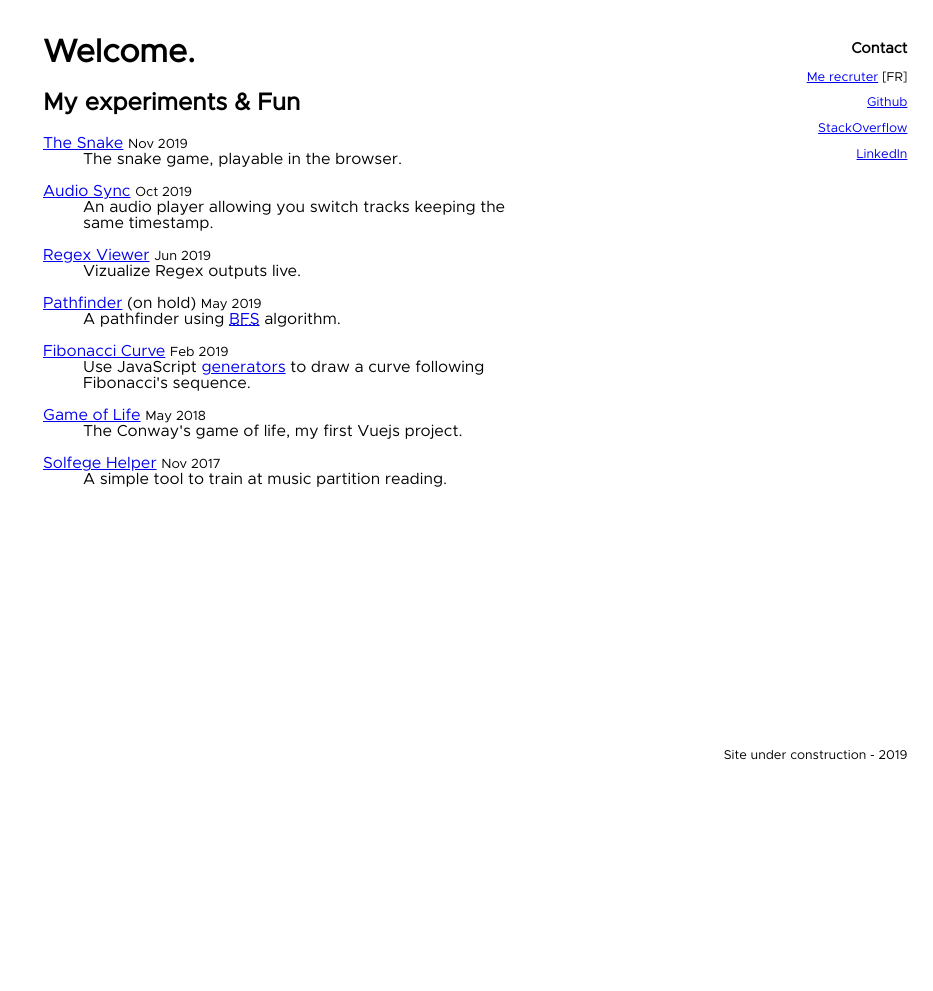
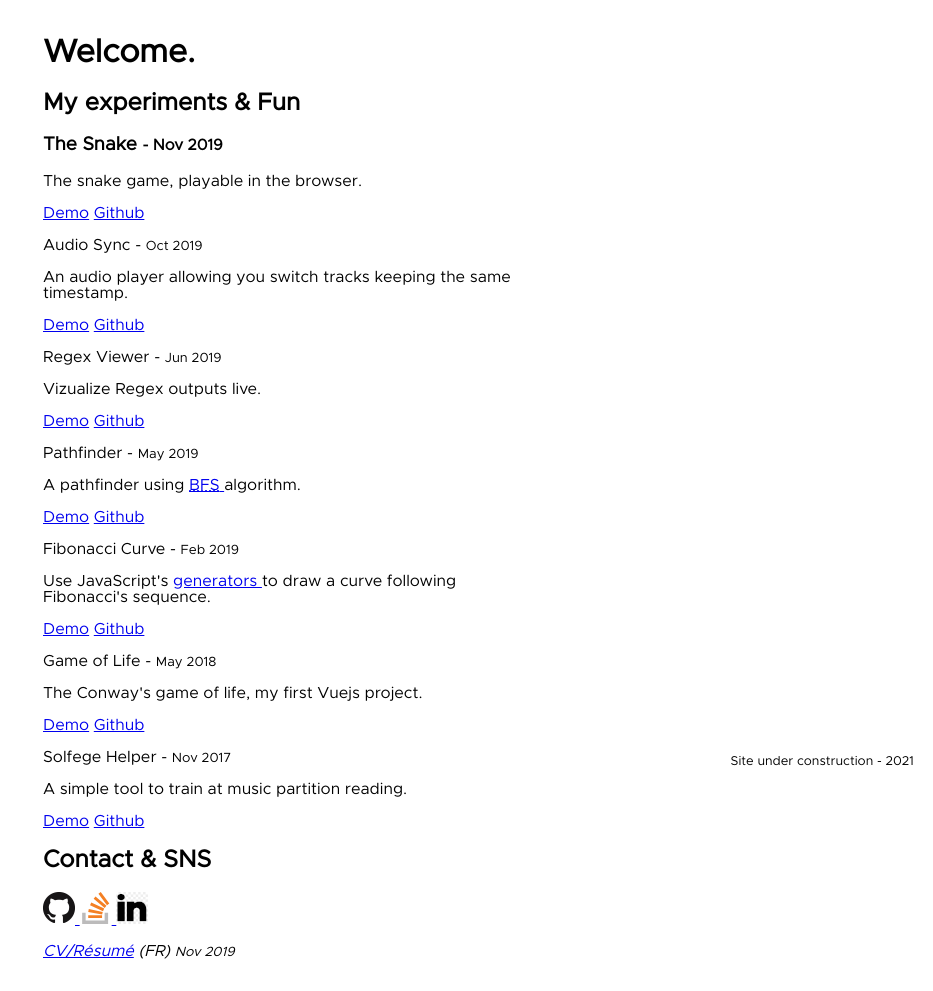
Before and after one commit to pellul/pellul.github.io, a plain HTML site: page index.html in a window 1280 px wide. Shown: the whole page, without its empty margins (347-1280 px from the left). Before the commit the page ends 800 px from the top, so only its background shows below. Drawn offline with Linux system fonts and the light colour scheme; files whose address does not match are found by name.

Commit message:
change HTML arch (article headers WIP)

```diff
--- a/index.html
+++ b/index.html
@@ -8,69 +8,176 @@
   <title>Pierre Ellul - Homepage</title>
 </head>
 <body>
+  <header><h1>Welcome.</h1></header>
   <main>
-    <h1>Welcome.</h1>
     <section>
       <header>
         <h2>My experiments & Fun</h2>
       </header>
       <article>
-        <dl>
-          <dt><a href="/snake/demo">The Snake</a> <small><time datetime="2019-11">Nov 2019</time></small></dt>
-          <dd>The snake game, playable in the browser.</dd>
-        </dl>
+        <h3>
+          The Snake <small>- <time datetime="2019-11">Nov 2019</time></small>
+        </h3>
+        <p>The snake game, playable in the browser.</p>
+        <p>
+          <a href="/snake/demo">Demo</a>
+          <a href="https://github.com/pellul/snake">Github</a>
+        </p>
+      </article>
 
-        <dl>
-          <dt><a href="/audio-sync/examples">Audio Sync</a> <small><time datetime="2019-10">Oct 2019</time></small></dt>
-          <dd>An audio player allowing you switch tracks keeping the same timestamp.</dd>
-        </dl>
+      <article>
+        <header>
+          <p>
+            Audio Sync -
+            <small><time datetime="2019-10">Oct 2019</time></small>
+          </p>
+        </header>
+        <p>
+          An audio player allowing you switch tracks keeping the same timestamp.
+        </p>
+        <p>
+          <a href="/audio-sync/examples">Demo</a>
+          <a href="https://github.com/pellul/audio-sync">Github</a>
+        </p>
+      </article>
 
-        <dl>
-          <dt><a href="/playground/regex-viewer">Regex Viewer</a> <small><time datetime="2019-06">Jun 2019</time></small></dt>
-          <dd>Vizualize Regex outputs live.</dd>
-        </dl>
+      <article>
+        <header>
+          <p>
+            Regex Viewer -
+            <small><time datetime="2019-06">Jun 2019</time></small>
+          </p>
+        </header>
+        <p>Vizualize Regex outputs live.</p>
+        <p>
+          <a href="/playground/regex-viewer">Demo</a>
+          <a href="https://github.com/pellul/playground/tree/master/regex-viewer">
+            Github
+          </a>
+        </p>
+      </article>
 
-        <dl>
-          <dt><a href="/playground/pathfinding">Pathfinder</a> (on hold) <small><time datetime="2019-05">May 2019</time></small></dt>
-          <dd>
-            A pathfinder using
-            <a href="https://en.wikipedia.org/wiki/Breadth-first_search" target="_blank">
-              <abbr title="Breadth First Search">BFS</abbr></a>
-            algorithm.
-          </dd>
-        </dl>
+      <article>
+        <header>
+          <p>
+            Pathfinder -
+            <small><time datetime="2019-05">May 2019</time></small>
+          </p>
+        </header>
+        <p>
+          A pathfinder using
+          <a
+            href="https://en.wikipedia.org/wiki/Breadth-first_search"
+            target="_blank"
+          >
+            <abbr title="Breadth First Search">BFS</abbr>
+          </a>
+          algorithm.
+        </p>
+        <p>
+          <a href="/playground/pathfinding">Demo</a>
+          <a href="https://github.com/pellul/playground/tree/master/pathfinding">
+            Github
+          </a>
+        </p>
+      </article>
 
-        <dl>
-          <dt><a href="/playground/fibonacci-curve">Fibonacci Curve</a> <small><time datetime="2019-02">Feb 2019</time></small></dt>
-          <dd>
-            Use JavaScript
-            <a href="https://developer.mozilla.org/en-US/docs/Web/JavaScript/Reference/Global_Objects/Generator" target="_blank">generators</a>
-            to draw a curve following Fibonacci's sequence.
-          </dd>
-        </dl>
+      <article>
+        <header>
+          <p>
+            Fibonacci Curve -
+            <small><time datetime="2019-02">Feb 2019</time></small>
+          </p>
+        </header>
+        <p>
+          Use JavaScript's
+          <a
+            href="https://developer.mozilla.org/en-US/docs/Web/JavaScript/Reference/Global_Objects/Generator"
+            target="_blank"
+          >
+            generators
+          </a>
+          to draw a curve following Fibonacci's sequence.
+        </p>
+        <p>
+          <a href="/playground/fibonacci-curve">Demo</a>
+          <a href="https://github.com/pellul/playground/tree/master/fibonacci-curve">
+            Github
+          </a>
+        </p>
+      </article>
 
-        <dl>
-          <dt><a href="/playground/game-of-life">Game of Life</a> <small><time datetime="2018-04">May 2018</time></small></dt>
-          <dd>The Conway's game of life, my first Vuejs project.</dd>
-        </dl>
+      <article>
+        <header>
+          <p>
+            Game of Life -
+            <small><time datetime="2018-04">May 2018</time></small>
+          </p>
+        </header>
+        <p>The Conway's game of life, my first Vuejs project.</p>
+        <p>
+          <a href="/playground/game-of-life">Demo</a>
+          <a href="https://github.com/pellul/playground/tree/master/game-of-life">
+            Github
+          </a>
+        </p>
+      </article>
 
-        <dl>
-          <dt><a href="/playground/solfege-helper">Solfege Helper</a> <small><time datetime="2017-11">Nov 2017</time></small></dt>
-          <dd>A simple tool to train at music partition reading.</dd>
-        </dl>
+      <article>
+        <header>
+          <p>
+            Solfege Helper -
+            <small><time datetime="2017-11">Nov 2017</time></small>
+          </p>
+        </header>
+        <p>A simple tool to train at music partition reading.</p>
+        <p>
+          <a href="/playground/solfege-helper">Demo</a>
+          <a href="https://github.com/pellul/playground/tree/master/solfege-helper">
+            Github
+          </a>
+        </p>
       </article>
     </section>
+    <section>
+      <header><h2>Contact & SNS</h2></header>
+      <address>
+        <p>
+          <a href="https://github.com/pellul" target="_blank">
+            <img
+              src="ressources/files/github.png"
+              alt="github profile"
+              width="32"
+              height="32"
+            />
+          </a>
+          <a href="https://stackoverflow.com/users/5898496/p-ellul" target="_blank">
+            <img
+              src="ressources/files/stackoverflow.svg"
+              alt="stackoverflow profile"
+              width="32"
+              height="32"
+            />
+          </a>
+          <a href="https://www.linkedin.com/in/ellulpierre/" target="_blank">
+            <img
+              src="ressources/files/linkedin.png"
+              alt="LinkedIn profile"
+              width="32"
+              height="32"
+            />
+          </a>
+        </p>
+        <p>
+          <a href="ressources/files/resumee.pdf">CV/Résumé</a> (FR)
+          <small><time datetime="2019-11">Nov 2019</time></small>
+        </p>
+      </address>
+    </section>
   </main>
-  <aside class="notice contact-notice">
-    <h3>Contact</h3>
-    <p><a href="ressources/files/resumee.pdf">Me recruter</a> [FR]</p>
-    <p><a href="https://github.com/pellul" target="_blank">Github</a></p>
-    <p><a href="https://stackoverflow.com/users/5898496/p-ellul" target="_blank">StackOverflow</a></p>
-    <p><a href="https://www.linkedin.com/in/ellulpierre/" target="_blank">LinkedIn</a></p>
-  </aside>
 
-  <aside class="notice wip-notice">
-    <p>Site under construction - <time datetime="2019">2019</time></p>
-  </aside>
+  <footer class="notice wip-notice">
+    <p>Site under construction - <time datetime="2021">2021</time></p>
+  </footer>
 </body>
 </html>
--- a/ressources/css/style.css
+++ b/ressources/css/style.css
@@ -16,18 +16,22 @@ body {
     font-family: "Metropolis";
 }
 
+dt {
+    font-weight: bold;
+}
+
+dd {
+    margin-bottom: 1em;
+}
+
 .notice {
     position: fixed;
     right: 0;
-    padding-right: 2em;
+    padding-right: 1.5em;
     text-align: right;
     font-size: 0.8em;
 }
 
-.contact-notice {
-    top: 2em;
+.wip-notice {
+    bottom: 1.5em;
 }
-
-.wip-notice {
-    bottom: 2em;
-}
```
Also changed, not shown: ressources/files/github.png (added), ressources/files/linkedin.png (added), ressources/files/stackoverflow.svg (added).
